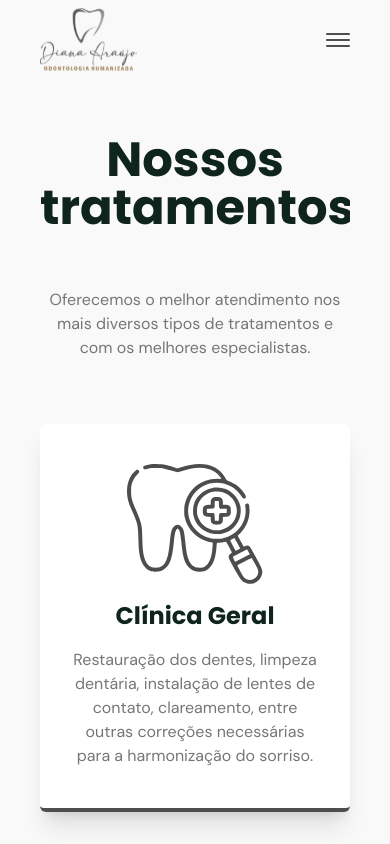
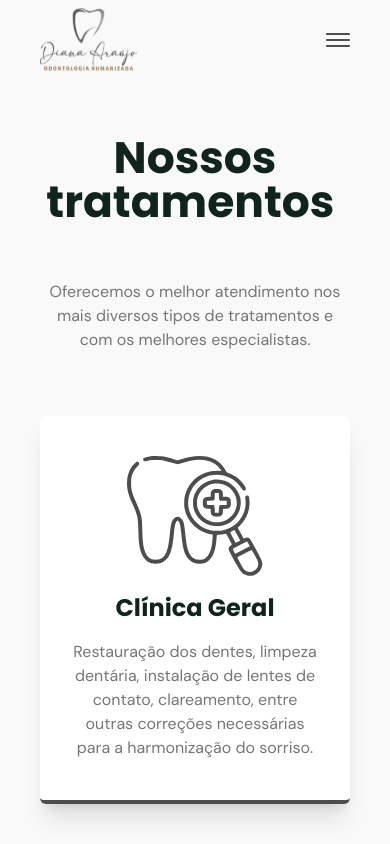
Before and after one commit to elena-calcada/diana-araujo, a Next.js app: page /tratamentos in a window 390 px wide. Shown: the top 844 px of the page. Built offline with nearby package versions, Linux system fonts and the light colour scheme.

Commit message:
adjustment treatment screen title

```diff
--- a/src/app/tratamentos/page.js
+++ b/src/app/tratamentos/page.js
@@ -27,7 +27,7 @@ export default function Treatments() {
       <SectionLayout>
         <AnimatedTitle
           title=" Nossos tratamentos"
-          className="text-center mt-6 sm:text-6xl xs:text-5xl"
+          className="text-center mt-6 sm:text-6xl xs:!text-[2.75rem]"
         />
 
         <motion.p
```
